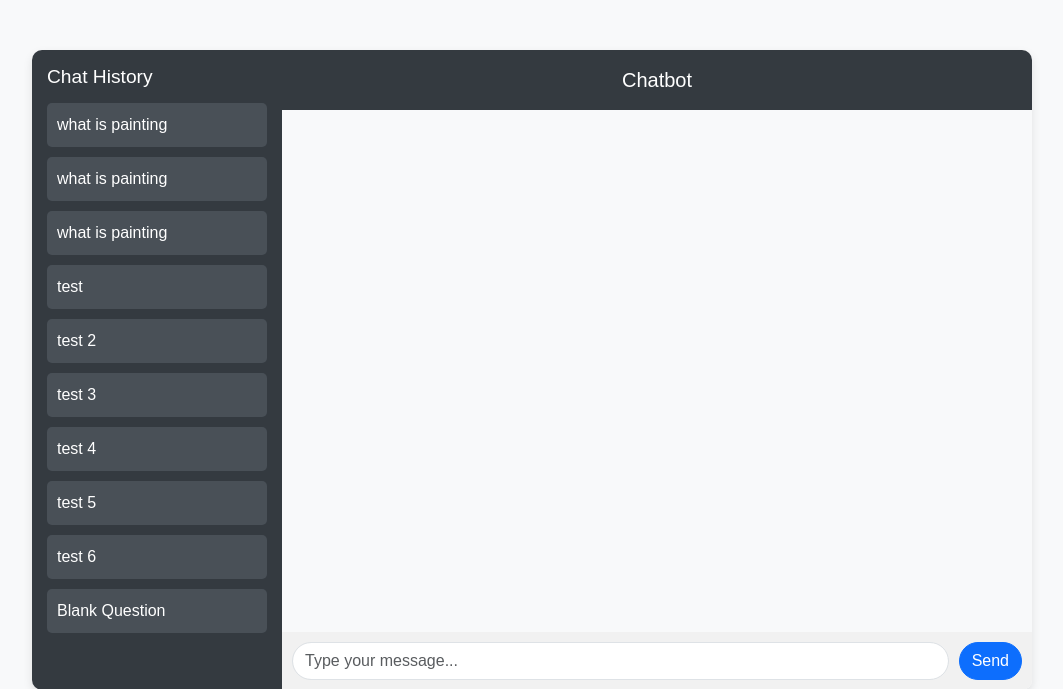
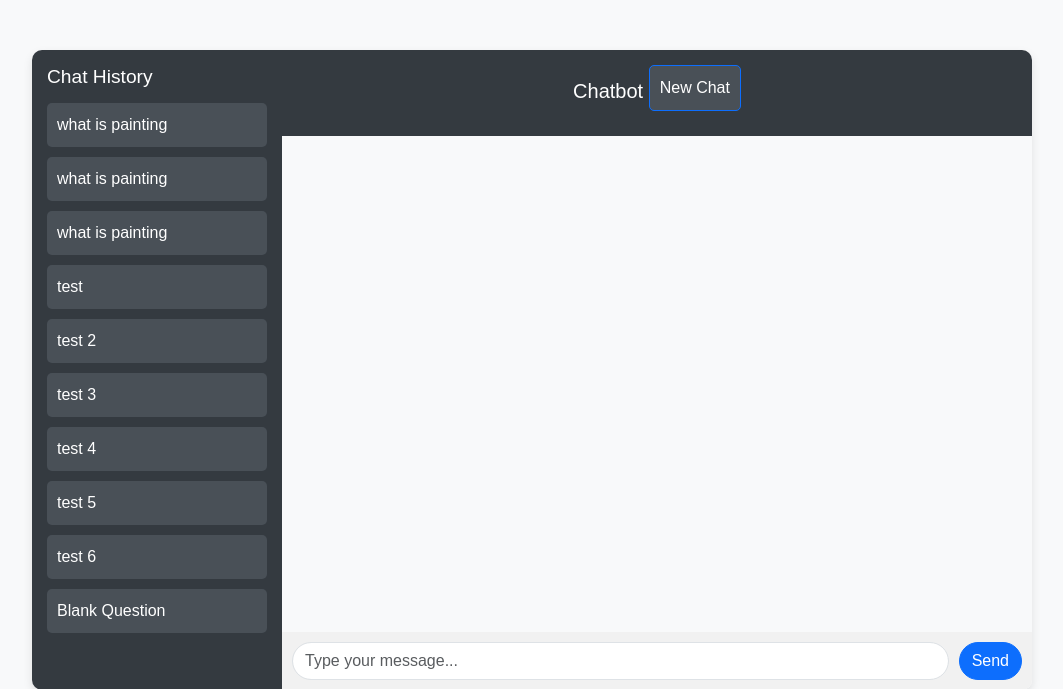
Before and after one commit to MEGADEATH6214/Jarvis_AI, a Django app: template templates/index.html in a window 1280 px wide. Shown: the top 689 px of the page, without its empty margins (108-1171 px from the left). Run offline with Django 5.2, Linux system fonts and the light colour scheme; the template is opened without the code that fills it: values that come from a table or form of the project are taken from there, others are empty; data comes from the database, SQL or seed files in the repository; both versions use the stored data as it was after the commit.

Commit message:
Added more features t0 chatbot

```diff
--- a/chatapi/urls.py
+++ b/chatapi/urls.py
@@ -3,4 +3,5 @@
 
 urlpatterns = [
     path('', views.index, name='home'),
+    path('set_chat_id/', views.set_chat_id)
 ]
--- a/chatapi/views.py
+++ b/chatapi/views.py
@@ -3,37 +3,47 @@
 from .models import Chats
 from datetime import datetime
 import json, ast
+from django.http import JsonResponse
+from django.views.decorators.csrf import csrf_exempt
 
 
-# Custom evaluation with datetime handling
-def eval_with_datetime(string):
-    return
+@csrf_exempt
+def set_chat_id(request):
+    if request.method == "POST":
+        data = json.loads(request.body)
+        chat_id = data.get('chat_id')  # Get the chat ID
+
+        if chat_id:
+            # Store or update the chat_id as needed, for example, in the session
+            request.session['chat_id'] = chat_id
+            return JsonResponse({'status': 'success', 'chat_id': chat_id})
+        return JsonResponse({'status': 'failure', 'message': 'No chat ID provided'})
+    return JsonResponse({'status': 'failure', 'message': 'Invalid request method'})
 
 # Create your views here.
 def index(request):
     genai.configure(api_key="AIzaSyD8UlDn-Ks0l9HckW7Y7VqYSO4GvVU5500")
     model = genai.GenerativeModel("gemini-1.5-flash")
     context_data = {}
-    chat_pk = 12
-    chat_exists = True
-    try:
-        chat = Chats.objects.filter(pk=chat_pk).last()
-    except Chats.DoesNotExist:
-        chat_exists = False
+    chat_pk = request.session.get('chat_id')
+    print("chat_pk", chat_pk)
+    chat = Chats.objects.filter(pk=chat_pk).last()
+    if not chat:
+        payload = {
+            "data": [{'text': "Ask me anything you want...", 'from': 'bot', 'created_at': datetime.utcnow().strftime('%Y-%m-%d %H:%M:%S')}]}
+        chat = Chats.objects.create(name="Blank Question", **payload)
+        print("i am here", chat)
     if request.method == "POST":
         data = json.loads(request.body)
         user_message = data.get('message', '')
 
-        if chat_exists:
-            chat_old_data = eval(chat.data) or []
-            chat_old_data.append(
-                {'text': user_message, 'from': 'user', 'created_at': datetime.utcnow().strftime('%Y-%m-%d %H:%M:%S')})
-            chat.data = chat_old_data
-            chat.save(update_fields=["data"])
-        else:
-            payload = {
-                "data": [{'text': user_message, 'from': 'user', 'created_at': datetime.utcnow().strftime('%Y-%m-%d %H:%M:%S')}]}
-            chat = Chats.objects.create(name=user_message[:150], **payload)
+        chat_old_data = eval(chat.data) or []
+        chat_old_data.append(
+            {'text': user_message, 'from': 'user', 'created_at': datetime.utcnow().strftime('%Y-%m-%d %H:%M:%S')})
+        chat.data = chat_old_data
+        if chat.name == "Blank Question":
+            chat.name = user_message[:150]
+        chat.save(update_fields=["data", "name"])
 
         response = model.generate_content(user_message)
         chat_old_data = chat.data or []
@@ -41,5 +51,6 @@
             {'text': response.text, 'from': 'bot', 'created_at': datetime.utcnow().strftime('%Y-%m-%d %H:%M:%S')})
         chat.data = chat_old_data
         chat.save(update_fields=["data"])
-    context_data = {"previous_chat": Chats.objects.all(), "current_chat": ast.literal_eval(chat.data)}
+    print(chat, chat.data)
+    context_data = {"previous_chat": Chats.objects.all(), "current_chat": ast.literal_eval(str(chat.data))}
     return render(request, "index.html", context=context_data)
--- a/templates/index.html
+++ b/templates/index.html
@@ -105,13 +105,14 @@
     <div class="chat-history">
       <h5>Chat History</h5>
       {% for chats in previous_chat %}
-      <div class="history-item">{{chats.name}}</div>
+      <div class="history-item" data-id="{{ chats.id }}">{{ chats.name }}</div>
       {% endfor %}
     </div>
     <!-- Chat interface section -->
     <div class="chat-main">
       <div class="chat-header">
         Chatbot
+        <button class="history-item btn btn-primary" data-id="-1" type="button">New Chat</button>
       </div>
       <div class="chat-body">
         <!-- Chat history -->
@@ -129,9 +130,45 @@
   </div>
   <script src="https://cdn.jsdelivr.net/npm/bootstrap@5.3.0-alpha1/dist/js/bootstrap.bundle.min.js"></script>
   <script>
+    let currentChatId = null; // This will store the selected chat ID
+
+    // Function to handle the selection of a chat from the history
+    document.querySelectorAll('.history-item').forEach(item => {
+      item.addEventListener('click', function() {
+        currentChatId = this.getAttribute('data-id'); // Get the chat ID from the clicked history item
+        console.log('Selected Chat ID:', currentChatId);
+        sendChatId(currentChatId); // Send the selected chat ID when clicked
+        setTimeout(() => {
+          location.reload();
+        }, 500);
+      });
+    });
+
+    function sendChatId(chatId) {
+      // Send chat_id to server on page load or chat selection
+      fetch('/set_chat_id/', {
+        method: 'POST',
+        headers: {
+          'Content-Type': 'application/json',
+          'X-CSRFToken': getCookie('csrftoken') // Django requires a CSRF token
+        },
+        body: JSON.stringify({ chat_id: chatId })
+      })
+      .then(response => response.json())
+      .then(data => {
+        console.log('Chat ID Sent:', data);
+      })
+      .catch(error => console.error('Error:', error));
+    }
+
     function sendMessage() {
       const message = document.getElementById('message-input').value;
       if (!message.trim()) return; // Don't send empty messages
+
+      if (!currentChatId) {
+        alert('Please select a chat from the history!');
+        return;
+      }
 
       fetch('/', {
         method: 'POST',
@@ -139,7 +176,10 @@
           'Content-Type': 'application/json',
           'X-CSRFToken': getCookie('csrftoken') // Django requires a CSRF token
         },
-        body: JSON.stringify({ message: message })
+        body: JSON.stringify({
+          message: message,
+          chat_id: currentChatId  // Include the selected chat ID with the message
+        })
       })
       .then(response => response.json())
       .then(data => {
@@ -158,6 +198,18 @@
       const parts = value.split(`; ${name}=`);
       if (parts.length === 2) return parts.pop().split(';').shift();
     }
+
+    // Send the chat ID automatically when the page loads or on initial setup
+    window.onload = function() {
+      // You can choose to automatically send the first chat ID if desired
+      // or rely on users to select a chat
+      const firstChatId = document.querySelector('.history-item')?.getAttribute('data-id');
+      if (firstChatId) {
+        currentChatId = firstChatId;
+        sendChatId(currentChatId);
+      }
+    };
+
   </script>
 </body>
 </html>
```
Also changed, not shown: db.sqlite3.
